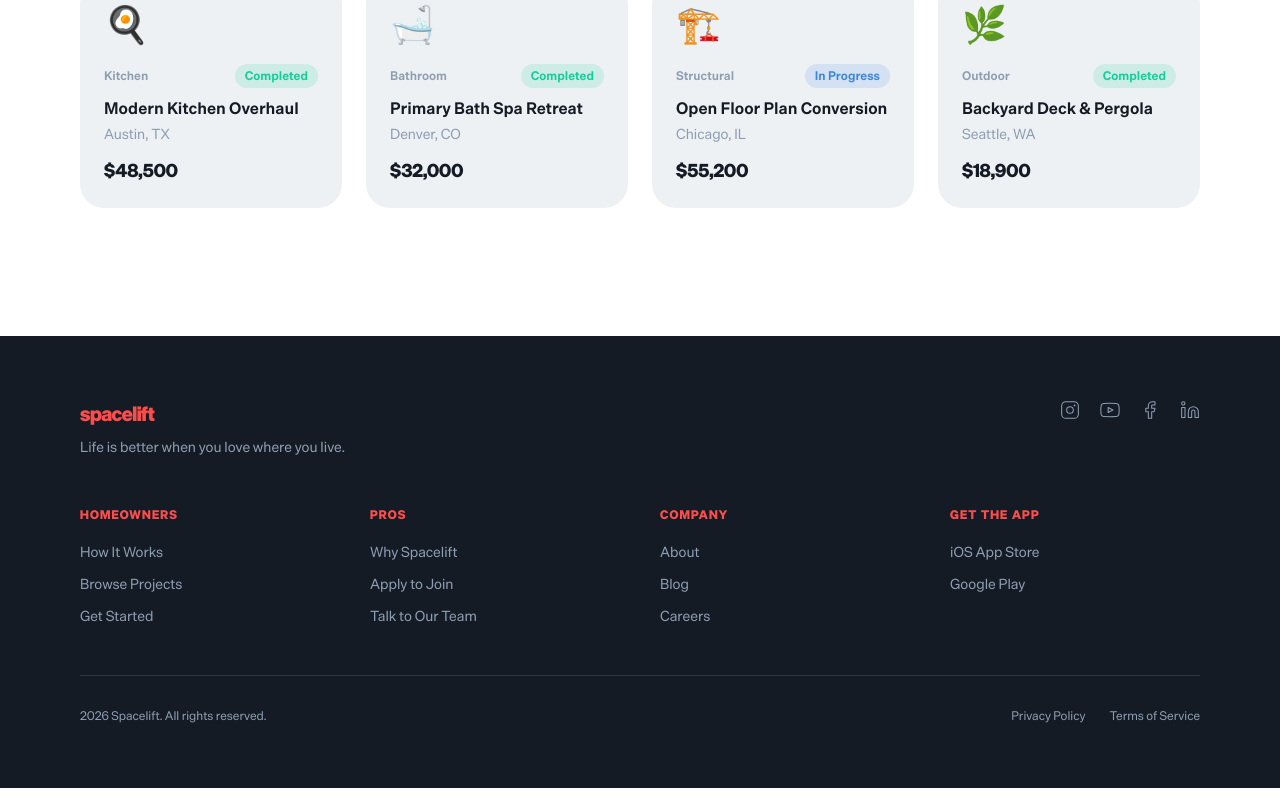
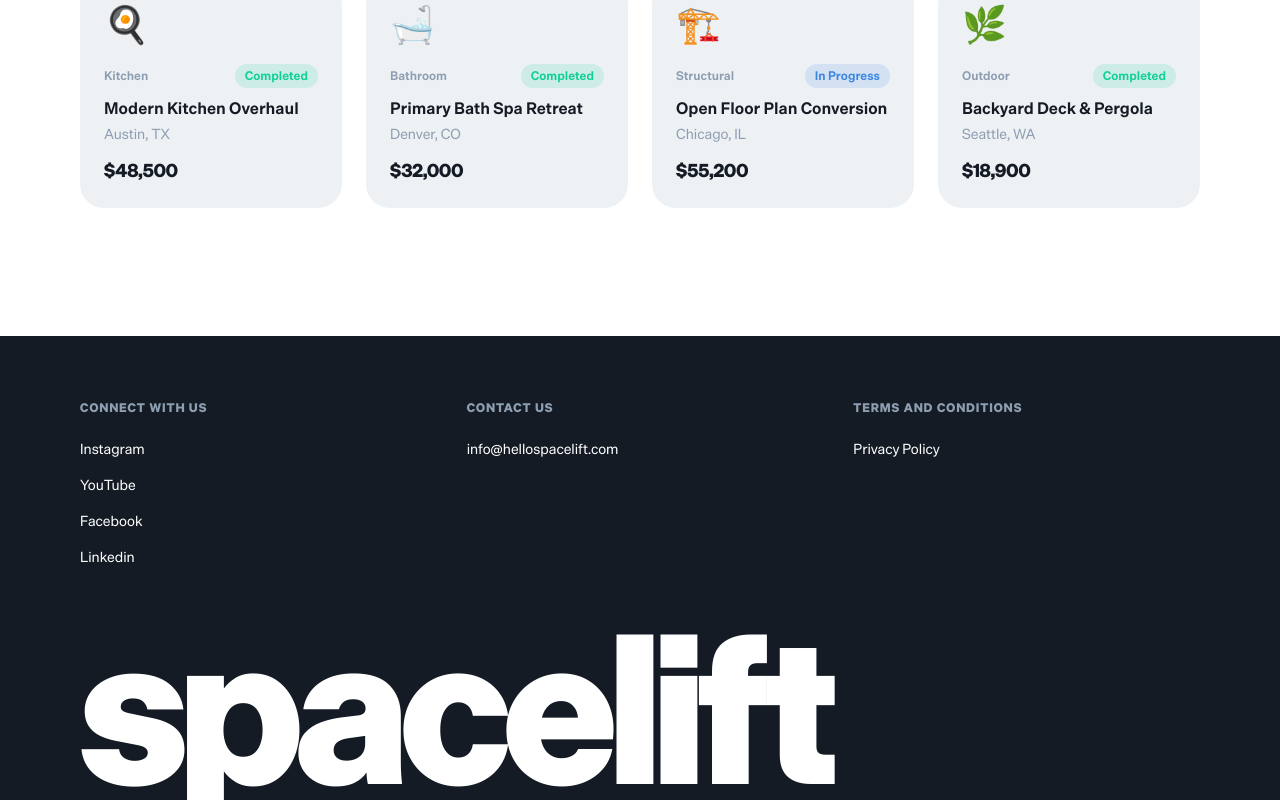
Before and after one commit to jjmccarthy7/spacelift-tools, a Next.js app in the folder apps/hellospacelift/: page / in a window 1280 px wide. Shown: the part 2560-3360 px from the top of the page. Built offline with nearby package versions, Linux system fonts and the light colour scheme.

Commit message:
feat(footer): redesign to match v2 reference — 3 columns + spacelift wordmark

```diff
--- a/apps/hellospacelift/src/components/Footer.tsx
+++ b/apps/hellospacelift/src/components/Footer.tsx
@@ -2,95 +2,106 @@ import Link from 'next/link'
 
 export default function Footer() {
   return (
-    <footer className="bg-[#141B24] text-white">
-      <div className="max-w-[1280px] mx-auto px-6 md:px-12 lg:px-20 py-16">
+    <footer className="bg-[#141B24] text-white overflow-hidden">
+      {/* Top section: three link columns */}
+      <div className="max-w-[1280px] mx-auto px-6 md:px-12 lg:px-20 pt-16 pb-12">
+        <div className="grid grid-cols-1 md:grid-cols-3 gap-10">
 
-        {/* Top row: logo + tagline + social */}
-        <div className="flex flex-col md:flex-row md:items-start md:justify-between gap-8 mb-12">
-          <div className="max-w-xs">
-            <span className="text-[#FC4C4C] font-black text-xl tracking-tight block mb-2" style={{ fontFamily: 'var(--font-primary)' }}>
-              spacelift
-            </span>
-            <p className="text-sm text-[#8D9EB2] leading-relaxed">
-              Life is better when you love where you live.
+          {/* Column 1: Connect With Us */}
+          <div>
+            <p className="text-xs font-black uppercase tracking-widest text-[#8D9EB2] mb-5">
+              Connect With Us
             </p>
+            <ul className="flex flex-col gap-3">
+              <li>
+                <a
+                  href="https://instagram.com"
+                  target="_blank"
+                  rel="noopener noreferrer"
+                  className="text-sm text-white hover:text-[#FC4C4C] transition-colors duration-200"
+                >
+                  Instagram
+                </a>
+              </li>
+              <li>
+                <a
+                  href="https://youtube.com"
+                  target="_blank"
+                  rel="noopener noreferrer"
+                  className="text-sm text-white hover:text-[#FC4C4C] transition-colors duration-200"
+                >
+                  YouTube
+                </a>
+              </li>
+              <li>
+                <a
+                  href="https://facebook.com"
+                  target="_blank"
+                  rel="noopener noreferrer"
+                  className="text-sm text-white hover:text-[#FC4C4C] transition-colors duration-200"
+                >
+                  Facebook
+                </a>
+              </li>
+              <li>
+                <a
+                  href="https://linkedin.com"
+                  target="_blank"
+                  rel="noopener noreferrer"
+                  className="text-sm text-white hover:text-[#FC4C4C] transition-colors duration-200"
+                >
+                  Linkedin
+                </a>
+              </li>
+            </ul>
           </div>
 
-          <div className="flex items-center gap-5">
-            <a href="https://instagram.com" target="_blank" rel="noopener noreferrer" className="text-[#8D9EB2] hover:text-white transition-colors duration-200" aria-label="Instagram">
-              <svg width="20" height="20" viewBox="0 0 24 24" fill="none" stroke="currentColor" strokeWidth="1.25" strokeLinecap="round" strokeLinejoin="round">
-                <rect x="2" y="2" width="20" height="20" rx="5" ry="5"/>
-                <circle cx="12" cy="12" r="4"/>
-                <circle cx="17.5" cy="6.5" r="0.5" fill="currentColor"/>
-              </svg>
-            </a>
-            <a href="https://youtube.com" target="_blank" rel="noopener noreferrer" className="text-[#8D9EB2] hover:text-white transition-colors duration-200" aria-label="YouTube">
-              <svg width="20" height="20" viewBox="0 0 24 24" fill="none" stroke="currentColor" strokeWidth="1.25" strokeLinecap="round" strokeLinejoin="round">
-                <path d="M22.54 6.42a2.78 2.78 0 0 0-1.95-1.96C18.88 4 12 4 12 4s-6.88 0-8.59.46a2.78 2.78 0 0 0-1.95 1.96A29 29 0 0 0 1 12a29 29 0 0 0 .46 5.58A2.78 2.78 0 0 0 3.41 19.6C5.12 20 12 20 12 20s6.88 0 8.59-.46a2.78 2.78 0 0 0 1.95-1.95A29 29 0 0 0 23 12a29 29 0 0 0-.46-5.58z"/>
-                <polygon points="9.75 15.02 15.5 12 9.75 8.98 9.75 15.02"/>
-              </svg>
-            </a>
-            <a href="https://facebook.com" target="_blank" rel="noopener noreferrer" className="text-[#8D9EB2] hover:text-white transition-colors duration-200" aria-label="Facebook">
-              <svg width="20" height="20" viewBox="0 0 24 24" fill="none" stroke="currentColor" strokeWidth="1.25" strokeLinecap="round" strokeLinejoin="round">
-                <path d="M18 2h-3a5 5 0 0 0-5 5v3H7v4h3v8h4v-8h3l1-4h-4V7a1 1 0 0 1 1-1h3z"/>
-              </svg>
-            </a>
-            <a href="https://linkedin.com" target="_blank" rel="noopener noreferrer" className="text-[#8D9EB2] hover:text-white transition-colors duration-200" aria-label="LinkedIn">
-              <svg width="20" height="20" viewBox="0 0 24 24" fill="none" stroke="currentColor" strokeWidth="1.25" strokeLinecap="round" strokeLinejoin="round">
-                <path d="M16 8a6 6 0 0 1 6 6v7h-4v-7a2 2 0 0 0-2-2 2 2 0 0 0-2 2v7h-4v-7a6 6 0 0 1 6-6z"/>
-                <rect x="2" y="9" width="4" height="12"/>
-                <circle cx="4" cy="4" r="2"/>
-              </svg>
+          {/* Column 2: Contact Us */}
+          <div>
+            <p className="text-xs font-black uppercase tracking-widest text-[#8D9EB2] mb-5">
+              Contact Us
+            </p>
+            <a
+              href="mailto:info@hellospacelift.com"
+              className="text-sm text-white hover:text-[#FC4C4C] transition-colors duration-200"
+            >
+              info@hellospacelift.com
             </a>
           </div>
-        </div>
 
-        {/* Nav columns */}
-        <div className="grid grid-cols-2 md:grid-cols-4 gap-10 mb-12">
+          {/* Column 3: Terms and Conditions */}
           <div>
-            <p className="text-xs font-black uppercase tracking-widest text-[#FC4C4C] mb-4">Homeowners</p>
-            <ul className="flex flex-col gap-2">
-              <li><Link href="/homeowners" className="text-sm text-[#8D9EB2] hover:text-white transition-colors duration-200">How It Works</Link></li>
-              <li><Link href="/projects" className="text-sm text-[#8D9EB2] hover:text-white transition-colors duration-200">Browse Projects</Link></li>
-              <li><Link href="/get-started" className="text-sm text-[#8D9EB2] hover:text-white transition-colors duration-200">Get Started</Link></li>
+            <p className="text-xs font-black uppercase tracking-widest text-[#8D9EB2] mb-5">
+              Terms and Conditions
+            </p>
+            <ul className="flex flex-col gap-3">
+              <li>
+                <Link
+                  href="/privacy"
+                  className="text-sm text-white hover:text-[#FC4C4C] transition-colors duration-200"
+                >
+                  Privacy Policy
+                </Link>
+              </li>
             </ul>
           </div>
-          <div>
-            <p className="text-xs font-black uppercase tracking-widest text-[#FC4C4C] mb-4">Pros</p>
-            <ul className="flex flex-col gap-2">
-              <li><Link href="/pros" className="text-sm text-[#8D9EB2] hover:text-white transition-colors duration-200">Why Spacelift</Link></li>
-              <li><Link href="/pros#apply" className="text-sm text-[#8D9EB2] hover:text-white transition-colors duration-200">Apply to Join</Link></li>
-              <li><Link href="/pros#talk" className="text-sm text-[#8D9EB2] hover:text-white transition-colors duration-200">Talk to Our Team</Link></li>
-            </ul>
-          </div>
-          <div>
-            <p className="text-xs font-black uppercase tracking-widest text-[#FC4C4C] mb-4">Company</p>
-            <ul className="flex flex-col gap-2">
-              <li><Link href="/" className="text-sm text-[#8D9EB2] hover:text-white transition-colors duration-200">About</Link></li>
-              <li><Link href="/" className="text-sm text-[#8D9EB2] hover:text-white transition-colors duration-200">Blog</Link></li>
-              <li><Link href="/" className="text-sm text-[#8D9EB2] hover:text-white transition-colors duration-200">Careers</Link></li>
-            </ul>
-          </div>
-          <div>
-            <p className="text-xs font-black uppercase tracking-widest text-[#FC4C4C] mb-4">Get the App</p>
-            <ul className="flex flex-col gap-2">
-              <li><a href="#" className="text-sm text-[#8D9EB2] hover:text-white transition-colors duration-200">iOS App Store</a></li>
-              <li><a href="#" className="text-sm text-[#8D9EB2] hover:text-white transition-colors duration-200">Google Play</a></li>
-            </ul>
-          </div>
+
         </div>
+      </div>
 
-        {/* Bottom row */}
-        <div className="border-t border-[#8D9EB2]/20 pt-8 flex flex-col md:flex-row md:items-center md:justify-between gap-4">
-          <p className="text-xs text-[#8D9EB2]">
-            {new Date().getFullYear()} Spacelift. All rights reserved.
-          </p>
-          <div className="flex items-center gap-6">
-            <Link href="/" className="text-xs text-[#8D9EB2] hover:text-white transition-colors duration-200">Privacy Policy</Link>
-            <Link href="/" className="text-xs text-[#8D9EB2] hover:text-white transition-colors duration-200">Terms of Service</Link>
-          </div>
-        </div>
-
+      {/* Bottom wordmark */}
+      <div className="px-6 md:px-12 lg:px-20 pb-0">
+        <p
+          className="text-white font-black leading-none select-none"
+          style={{
+            fontSize: 'clamp(80px, 16vw, 220px)',
+            letterSpacing: '-0.03em',
+            fontFamily: 'var(--font-primary)',
+            lineHeight: 0.9,
+          }}
+        >
+          spacelift
+        </p>
       </div>
     </footer>
   )
```
